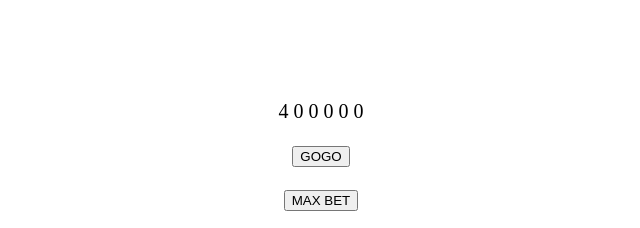
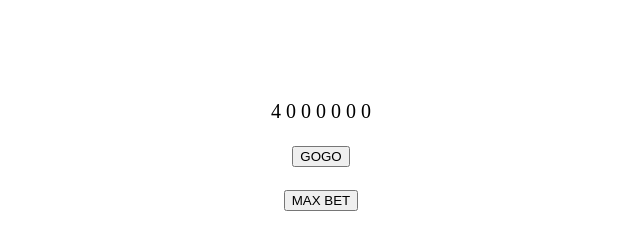
Before and after one commit to YutoShimizu6409/test_3, a plain HTML site: page index.html in a window 1280 px wide. Shown: the top 228 px of the page, 319-959 px from the left. Drawn offline with Linux system fonts and the light colour scheme.

Commit message:
spanタグを追加

```diff
--- a/index.html
+++ b/index.html
@@ -15,6 +15,7 @@
       <span id="slot_3">0</span>
       <span id="slot_4">0</span>
       <span id="slot_5">0</span>
+      <span id="slot_6">0</span>
       <p><input type="button" value="GOGO" id="gogo" onclick="stop();"/></p>
       <p><input type="button" value="MAX BET" onclick="slot();"/></p>
       <p id="score">0</p>
```
